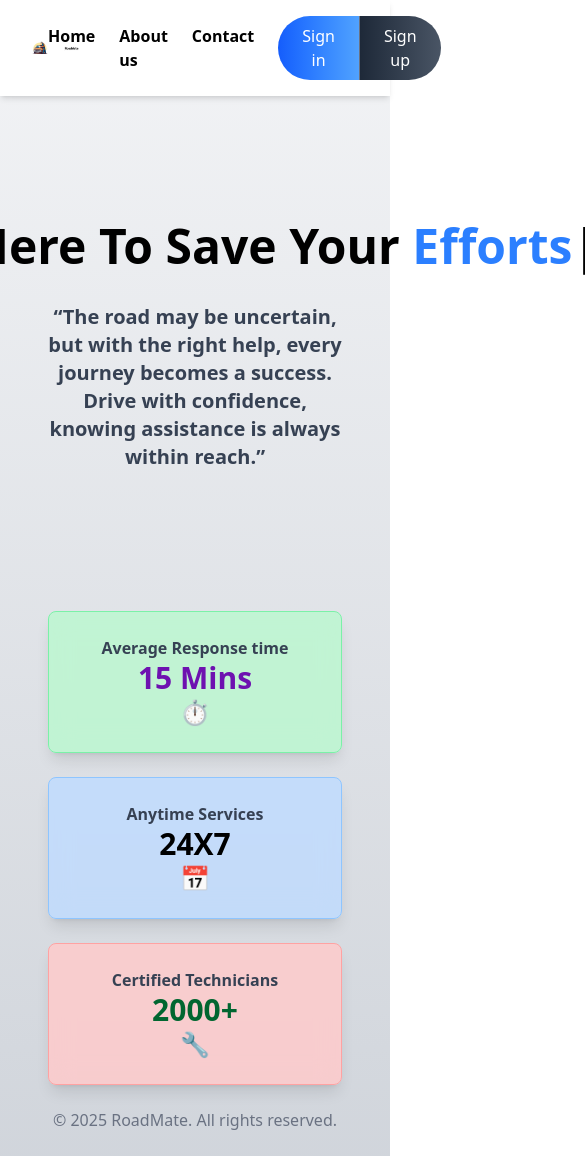
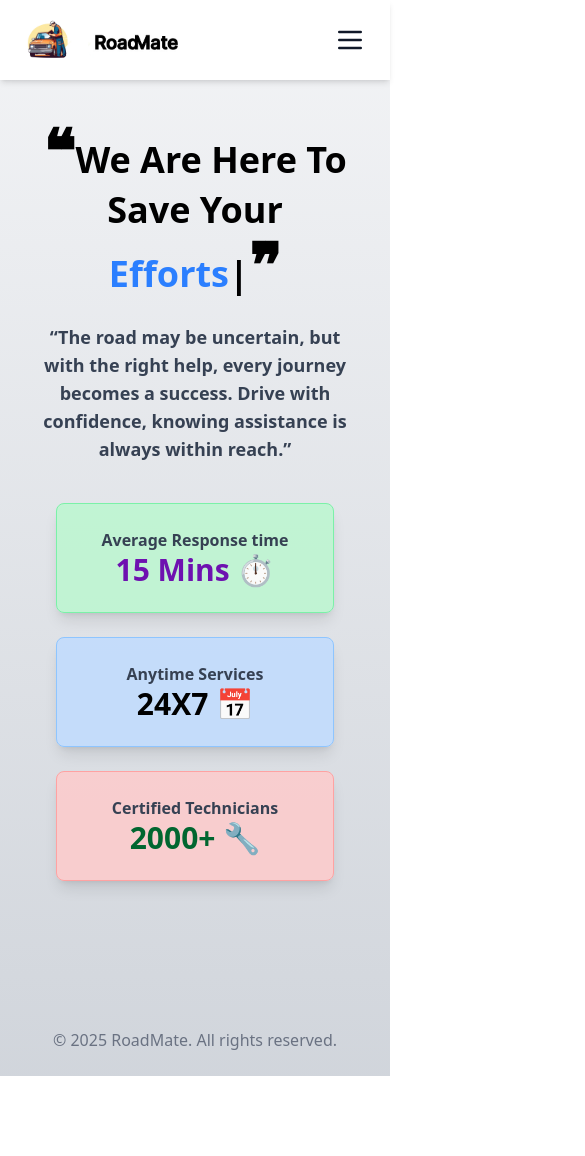
Before and after one commit to Jaypatel2006/Roadmate, a Next.js app: page / in a window 390 px wide. Shown: the top 1156 px of the page, 585 px wide, since content can reach past the window. After the commit the page ends 1076 px from the top, so only its background shows below. Built offline with nearby package versions, Linux system fonts and the light colour scheme; a web font is replaced by a local one.

Commit message:
usermodel added

```diff
--- /dev/null
+++ b/app/api/register/route.js
@@ -0,0 +1,21 @@
+import connectDb from "@/db/connect";
+import { NextResponse } from "next/server";
+import {User} from "@/db/models/usermodel.js"
+
+export async function POST(req){
+    await connectDb();
+
+    const body = await req.json(); // Parse the request body
+    const { name, email, password } = body;
+
+    if(!name || !email || !password){
+        return NextResponse.json({message:"Please provide all credentials"},{status:400})
+    }
+    const user = await User.create({
+        name,
+        email,
+        password
+    })
+
+    return NextResponse.json({user},{status:200})
+}
--- a/app/api/test/route.js
+++ /dev/null
@@ -1,4 +0,0 @@
-import connectDb from "@/db/connect";
-export async function GET(req){
-    connectDb();
-}
--- a/app/navbar.jsx
+++ b/app/navbar.jsx
@@ -1,8 +1,10 @@
-"use client";
+'use client'
 import React, { useState, useEffect } from "react";
+import { Menu, X } from "lucide-react";
 
 const Navbar = () => {
   const [isScrolled, setIsScrolled] = useState(false);
+  const [isMobileMenuOpen, setIsMobileMenuOpen] = useState(false);
 
   useEffect(() => {
     const handleScroll = () => {
@@ -15,7 +17,7 @@ const Navbar = () => {
 
   return (
     <nav
-      className={`fixed top-0 left-0 w-full px-8 py-4 flex justify-between items-center z-50 transition-all duration-300 ${
+      className={`fixed top-0 left-0 w-full px-6 sm:px-8 py-4 flex justify-between items-center z-50 transition-all duration-300 ${
         isScrolled
           ? "bg-white/30 backdrop-blur-xl shadow-lg border-b border-gray-300"
           : "bg-white shadow-md"
@@ -26,20 +28,19 @@ const Navbar = () => {
         <img
           src="logo.jpg"
           alt="RoadMate Logo"
-          className="w-16 h-16 object-contain rounded-3xl"
+          className="w-12 h-12 sm:w-16 sm:h-16 object-contain rounded-3xl"
         />
         <img
           src="name.jpg"
           alt="RoadMate"
-          className="h-12 object-contain rounded-xl"
+          className="h-10 sm:h-12 object-contain rounded-xl"
         />
       </div>
 
       {/* Right Side - Navigation Links & Buttons */}
-      <div className="flex items-center gap-6">
-        {/* Navigation Links */}
+      <div className="hidden md:flex items-center gap-6">
         <div className="flex gap-6">
-          {["Home", "About us", "Contact"].map((link, index) => (
+          {['Home', 'About us', 'Contact'].map((link, index) => (
             <a
               key={index}
               href="#"
@@ -49,17 +50,48 @@ const Navbar = () => {
             </a>
           ))}
         </div>
-
-        {/* Buttons */}
         <div className="flex">
-          <button className="bg-gradient-to-r from-blue-600 to-blue-400 text-white px-6 py-2 rounded-l-full cursor-pointer hover:brightness-110 transition-all duration-300">
+          <button className="bg-gradient-to-r from-blue-600 to-blue-400 text-white px-6 py-2 rounded-l-full hover:brightness-110 transition-all duration-300">
             Sign in
           </button>
-          <button className="bg-gradient-to-r from-gray-800 to-gray-600 text-white px-6 py-2 rounded-r-full border-l border-gray-500 cursor-pointer hover:brightness-110 transition-all duration-300">
+          <button className="bg-gradient-to-r from-gray-800 to-gray-600 text-white px-6 py-2 rounded-r-full border-l border-gray-500 hover:brightness-110 transition-all duration-300">
             Sign up
           </button>
         </div>
       </div>
+
+      {/* Mobile Menu Button */}
+      <div className="md:hidden flex items-center">
+        {isMobileMenuOpen ? (
+          <X className="w-8 h-8 cursor-pointer" onClick={() => setIsMobileMenuOpen(false)} />
+        ) : (
+          <Menu className="w-8 h-8 cursor-pointer" onClick={() => setIsMobileMenuOpen(true)} />
+        )}
+      </div>
+
+      {/* Mobile Menu */}
+      {isMobileMenuOpen && (
+        <div className="md:hidden fixed inset-0 bg-white bg-opacity-90 z-40 flex flex-col items-center justify-center gap-8">
+          {['Home', 'About us', 'Contact'].map((link, index) => (
+            <a
+              key={index}
+              href="#"
+              className="text-black text-xl font-semibold transition-transform transform hover:scale-105 hover:text-blue-600"
+              onClick={() => setIsMobileMenuOpen(false)}
+            >
+              {link}
+            </a>
+          ))}
+          <div className="flex flex-col gap-4">
+            <button className="bg-gradient-to-r from-blue-600 to-blue-400 text-white px-8 py-3 rounded-full hover:brightness-110 transition-all duration-300">
+              Sign in
+            </button>
+            <button className="bg-gradient-to-r from-gray-800 to-gray-600 text-white px-8 py-3 rounded-full hover:brightness-110 transition-all duration-300">
+              Sign up
+            </button>
+          </div>
+        </div>
+      )}
     </nav>
   );
 };
--- a/app/page.jsx
+++ b/app/page.jsx
@@ -1,14 +1,12 @@
 "use client";
 import { useState, useEffect } from "react";
 import { motion } from "framer-motion";
-import { Poppins,} from "next/font/google";
-
+import { Poppins } from "next/font/google";
 
 const poppins = Poppins({
   subsets: ["latin"],
   weight: ["400", "700"],
 });
-
 
 export default function Home() {
   const [text, setText] = useState("");
@@ -18,8 +16,6 @@ export default function Home() {
   const words = ["Time", "Money", "Efforts"];
 
   useEffect(() => {
-
-
     const typingSpeed = isDeleting ? 100 : 150;
     const nextText = words[index];
 
@@ -43,62 +39,40 @@ export default function Home() {
   }, [text, isDeleting, index, words]);
 
   return (
-    <div className="flex flex-col items-center justify-start h-screen px-6 text-center mt-40">
-      {/* Main Animated Text */}
+    <div className="flex flex-col items-center justify-start min-h-screen px-4 text-center mt-20 md:mt-40">
       <motion.h1
-
-        className="font-extrabold text-5xl md:text-7xl text-black leading-snug whitespace-nowrap"
+        className="font-extrabold text-4xl sm:text-5xl md:text-6xl lg:text-7xl text-black leading-snug"
         animate={{ opacity: [0, 1], scale: [0.9, 1] }}
         transition={{ duration: 1 }}
       >
-        <span className="text-7xl text-black">❝</span>
-        We Are Here To Save Your{" "}
-        <span className="text-blue-500">{text}</span>
+        <span className="text-6xl md:text-7xl text-black">❝</span>
+        We Are Here To Save Your <span className="text-blue-500">{text}</span>
         <span className={cursorBlink ? "animate-blink text-black" : "text-black"}>|</span>
-        <span className="text-7xl text-black">❞</span>
+        <span className="text-6xl md:text-7xl text-black">❞</span>
       </motion.h1>
 
-      {/* Quote Below */}
-      <p className="mt-6 text-xl md:text-2xl text-gray-700 max-w-2xl font-bold">
+      <p className="mt-6 text-lg sm:text-xl md:text-2xl text-gray-700 max-w-2xl font-bold">
         “The road may be uncertain, but with the right help, every journey becomes a success.
         Drive with confidence, knowing assistance is always within reach.”
       </p>
 
-      {/* Cards Section */}
-      <div className="grid grid-cols-1 md:grid-cols-3 gap-6 mt-35 w-full max-w-5xl">
-        {/* Card 1 */}
-        <motion.div
-          className="p-6 rounded-lg shadow-lg bg-green-200/80 backdrop-blur-md border border-green-300"
-          whileHover={{ scale: 1.05 }}
-        >
+      <div className="grid grid-cols-1 sm:grid-cols-2 lg:grid-cols-3 gap-6 mt-10 w-full max-w-5xl px-4">
+        <motion.div className="p-6 rounded-lg shadow-lg bg-green-200/80 border border-green-300" whileHover={{ scale: 1.05 }}>
           <h3 className="text-gray-700 font-semibold">Average Response time</h3>
-          <p className="text-3xl font-bold text-purple-800">15 Mins</p>
-          <span className="text-2xl">⏱️</span>
+          <p className="text-3xl font-bold text-purple-800">15 Mins ⏱️</p>
         </motion.div>
 
-        {/* Card 2 */}
-        <motion.div
-          className="p-6 rounded-lg shadow-lg bg-blue-200/80 backdrop-blur-md border border-blue-300"
-          whileHover={{ scale: 1.05 }}
-        >
+        <motion.div className="p-6 rounded-lg shadow-lg bg-blue-200/80 border border-blue-300" whileHover={{ scale: 1.05 }}>
           <h3 className="text-gray-700 font-semibold">Anytime Services</h3>
-          <p className="text-3xl font-bold text-black">24X7</p>
-          <span className="text-2xl">📅</span>
+          <p className="text-3xl font-bold text-black">24X7 📅</p>
         </motion.div>
 
-        {/* Card 3 */}
-        <motion.div
-          className="p-6 rounded-lg shadow-lg bg-red-200/80 backdrop-blur-md border border-red-300"
-          whileHover={{ scale: 1.05 }}
-        >
+        <motion.div className="p-6 rounded-lg shadow-lg bg-red-200/80 border border-red-300" whileHover={{ scale: 1.05 }}>
           <h3 className="text-gray-700 font-semibold">Certified Technicians</h3>
-          <p className="text-3xl font-bold text-green-800">2000+</p>
-          <span className="text-2xl">🔧</span>
+          <p className="text-3xl font-bold text-green-800">2000+ 🔧</p>
         </motion.div>
       </div>
 
-
-      {/* Blinking Cursor Animation */}
       <style>
         {`
           @keyframes blink {
--- /dev/null
+++ b/db/models/usermodel.js
@@ -0,0 +1,15 @@
+import mongoose from "mongoose"
+const userschema = new mongoose.Schema({
+    name:{
+        type:String,
+        required:true
+    },
+    email:{
+        type:String
+    },
+    password:{
+        type:String
+    }
+},{timestamps:true})
+
+export const User = mongoose.models.User || mongoose.model('User', userschema);
--- a/package.json
+++ b/package.json
@@ -11,6 +11,7 @@
   "dependencies": {
     "daisyui": "^5.0.9",
     "framer-motion": "^12.5.0",
+    "lucide-react": "^0.483.0",
     "mongoose": "^8.12.2",
     "next": "15.2.3",
     "react": "^19.0.0",
```
Also changed, not shown: 1 other file (tests, documents, lock files or other folders).
